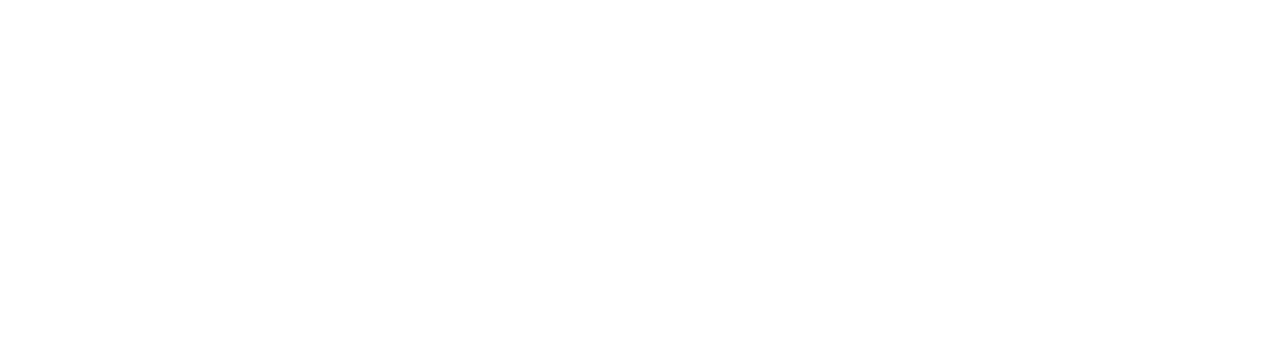
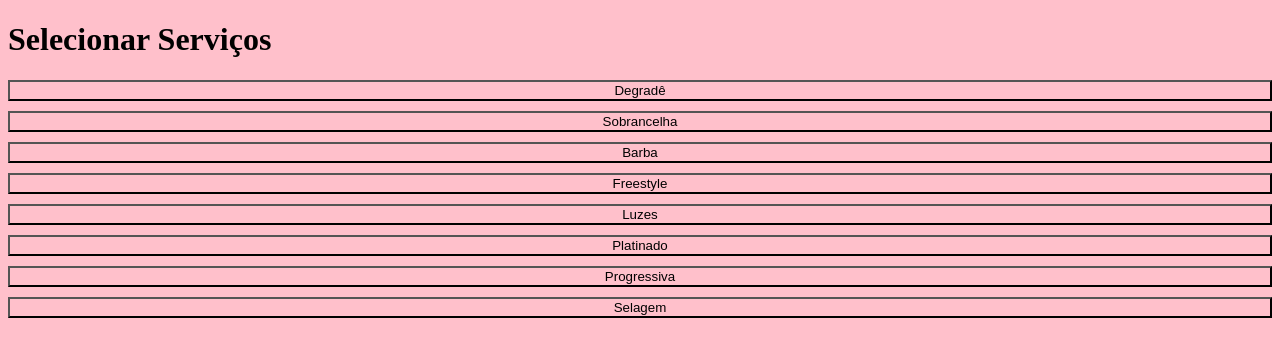
Before and after one commit to CodeByDouglas/Barber-Flow---Agendamentos, a plain HTML site: page app/templates/tela_servicos.html in a window 1280 px wide. Drawn offline with Linux system fonts and the light colour scheme.

Commit message:
construção_tela_de_serviços

```diff
--- a/app/static/css/tela_barbeiro.css
+++ b/app/static/css/tela_barbeiro.css
@@ -47,6 +47,7 @@ body {
     margin-bottom: 40px;
     text-align: center;
 }
+
 
 /* Container dos cards:
    - Ocupa 80% da largura da tela (ou 90% em telas pequenas)
--- /dev/null
+++ b/app/static/css/tela_servicos.css
@@ -0,0 +1,8 @@
+*{
+    background-color: pink;
+}
+.serviços {
+    display: flex;
+    flex-direction: column;
+    gap: 10px; /* opcional, para espaçamento entre os botões */
+}
--- a/app/templates/tela_servicos.html
+++ b/app/templates/tela_servicos.html
@@ -1,11 +1,24 @@
 <!DOCTYPE html>
-<html lang="en">
+<html lang="pt-br">
 <head>
   <meta charset="UTF-8">
   <meta name="viewport" content="width=device-width, initial-scale=1.0">
-  <title>Document</title>
+  <link rel="stylesheet" href="/static/css/tela_servicos.css">
+  <title>Serviços</title>
 </head>
 <body>
-
+  <div class="container">
+    <h1>Selecionar Serviços<h1>
+    <div class="serviços">
+      <button class="serviço">Degradê</button>
+      <button class="serviço">Sobrancelha</button>
+      <button class="serviço">Barba</button>
+      <button class="serviço">Freestyle</button>
+      <button class="serviço">Luzes</button>
+      <button class="serviço">Platinado</button>
+      <button class="serviço">Progressiva</button>
+      <button class="serviço">Selagem</button>
+    </div>
+  </div>
 </body>
 </html>
```
Also changed, not shown: app/static/js/tela_barbeiro.js (added, +9 -0 lines), app/templates/tela_barbeiro.html (+8 -6 lines), 1 other file.
